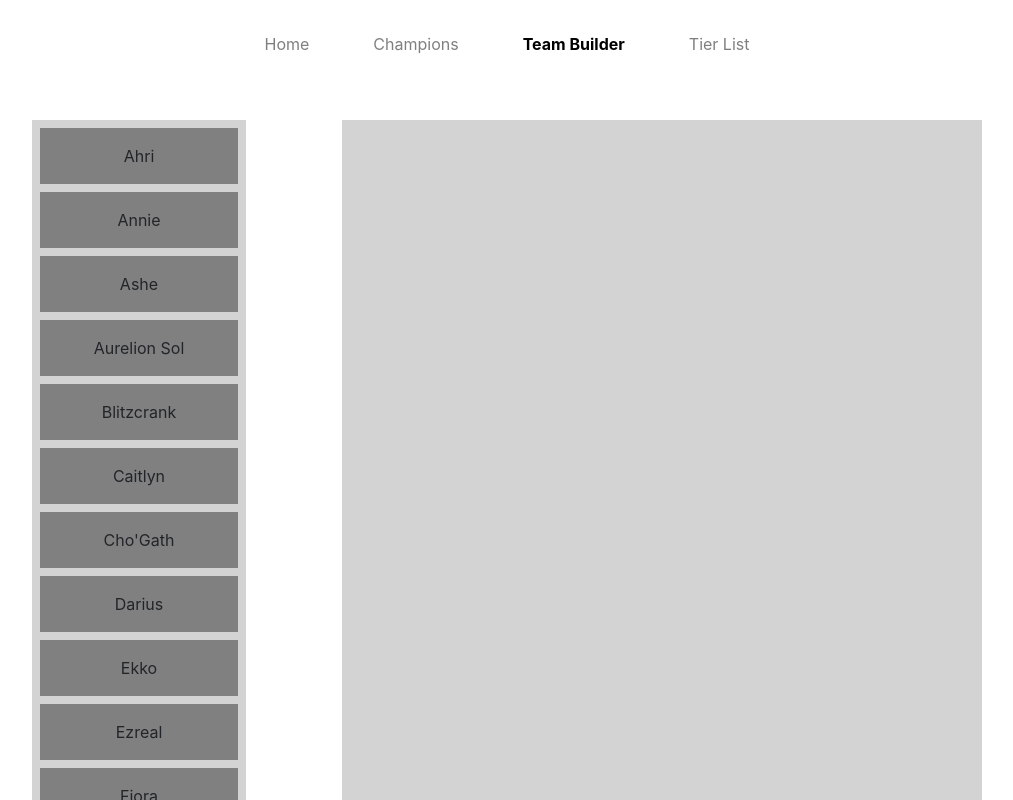
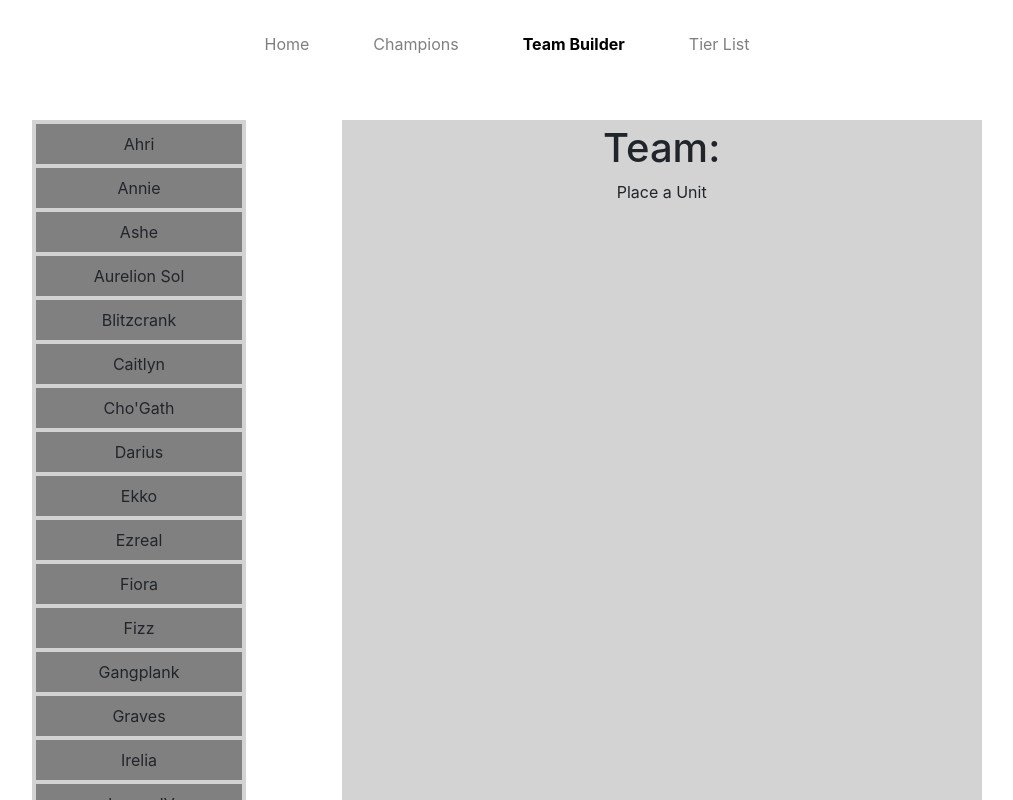
Before and after one commit to simpleCodify/TFT-AID, a React (Create React App) app: page /teambuilder in a window 1280 px wide. Shown: the top 800 px of the page, without its empty margins (133-1146 px from the left). Built offline with nearby package versions, Linux system fonts and the light colour scheme.

Commit message:
Updated Suggestion component

```diff
--- a/src/App.js
+++ b/src/App.js
@@ -1,5 +1,5 @@
 import React, {Component} from 'react';
-import { BrowserRouter as Router, Switch, Route } from 'react-router-dom';
+import { BrowserRouter as Switch, Route } from 'react-router-dom';
 import './App.css';
 
 // Components Imports
--- a/src/components/ChampionCard.js
+++ b/src/components/ChampionCard.js
@@ -21,7 +21,6 @@
 				<Card.Body className="p-0">
 						<Card.Text className="text-center">{name}</Card.Text>
 				</Card.Body>
-
 			</Card>
 
 			<Modal show={show} onHide={handleClose} centered>
--- a/src/components/NaviBar.js
+++ b/src/components/NaviBar.js
@@ -1,6 +1,6 @@
 import React from 'react';
 import { Navbar, Nav } from 'react-bootstrap';
-import { Link, NavLink } from 'react-router-dom';
+import { NavLink } from 'react-router-dom';
 
 const NaviBar = () => {
     return (
--- /dev/null
+++ b/src/components/SuggestionBlob.js
@@ -0,0 +1,62 @@
+import React, { Component } from "react";
+
+function SuggestionBlob(props) {
+	const {suggestions} = props
+	const suggest = Object.entries(suggestions)
+
+	const renderUnits = (arr) => (
+		arr.map((ea, idx) => {
+			return (
+				<p key={idx}>{ea}</p>
+			)
+		})
+	)
+
+	// console.log("Suggest", suggest)
+	// suggest.map((ea, idx) => {
+	// 	console.log("EACH", ea)
+	// 	console.log("Units", ea[1].unit)
+	// })
+	return suggest.map((ea, idx) =>
+		<div key={idx}>
+			<h1>{ea[0]}</h1>
+			{renderUnits(ea[1].unit)}
+		</div>
+	)
+}
+// class SuggestionBlob extends Component {
+//   constructor(props) {
+//     super(props);
+
+//     this.state = {
+//       suggestions: {},
+//     };
+// 	}
+
+// 	componentDidUpdate(prevProps, prevState) {
+// 		console.log(prevState)
+// 	}
+
+
+
+//   render() {
+// 		const { suggestions } = this.props;
+// 		console.log("Suggestions in Blob", suggestions)
+// 		console.log("Testing Blob", Object.entries(suggestions))
+// 		const suggest = Object.entries(suggestions)
+
+// 		const renderSuggestions = () => {
+// 			suggest.map((ea, idx) => (
+// 				<p>{ea[0]}</p>
+// 			))
+// 		}
+
+//     return (
+//       <div>
+//         {renderSuggestions()}
+//       </div>
+//     );
+//   }
+// }
+
+export default SuggestionBlob;
--- a/src/components/TeamBuilder.js
+++ b/src/components/TeamBuilder.js
@@ -1,7 +1,9 @@
 import React, { Component } from "react";
 import { DragDropContext, Droppable, Draggable } from "react-beautiful-dnd";
 import data from "../data/champions.json";
-import { Row, Col } from "react-bootstrap";
+import { suggestSynergy } from '../util';
+
+import SuggestionBlob from '../components/SuggestionBlob';
 
 // a little function to help us with reordering the result
 const reorder = (list, startIndex, endIndex) => {
@@ -29,7 +31,7 @@
   return result;
 };
 
-const grid = 8;
+const grid = 4;
 
 const getItemStyle = (isDragging, draggableStyle) => ({
   // some basic styles to make the items look a bit nicer
@@ -57,17 +59,25 @@
     this.state = {
       champions: data,
 			selected: [],
+			suggestTeam: [],
+      suggestUnits: [],
+			suggestItems: [],
+			suggestion: {}
     };
 	}
 
+	componentDidUpdate(prevProps, prevState) {
+		console.log(this.state.suggestion)
+	}
+
   id2List = {
-		droppable: 'champions',
-		droppable2: 'selected'
+    droppable: "champions",
+    droppable2: "selected",
   };
 
-	getList = id => this.state[this.id2List[id]];
+  getList = (id) => this.state[this.id2List[id]];
 
-    onDragEnd = result => {
+  onDragEnd = (result) => {
     const { source, destination } = result;
 
     // dropped outside the list
@@ -84,7 +94,7 @@
 
       let state = { items };
 
-            if (source.droppableId === 'droppable2') {
+      if (source.droppableId === "droppable2") {
         state = { selected: items };
       }
 
@@ -97,9 +107,13 @@
         destination
 			);
 
+			let currentTeam = result.droppable2
+			let keySuggestion = suggestSynergy(currentTeam)
+
       this.setState({
         champions: result.droppable,
-                selected: result.droppable2
+				selected: result.droppable2,
+				suggestion: keySuggestion
       });
     }
   };
@@ -108,6 +122,14 @@
   // But in this example everything is just done in one place for simplicity
 
   render() {
+    const { suggestion } = this.state;
+
+    const renderSuggestion = () => (
+      <div>
+        <h1>RENDERING SUGGESTION:</h1>
+      </div>
+    )
+
     return (
       <div className="text-center d-flex mx-auto justify-content-center">
         <DragDropContext onDragEnd={this.onDragEnd}>
@@ -116,12 +138,14 @@
               <div
                 className="col-md-2 mx-5"
                 ref={provided.innerRef}
-                            style={getListStyle(snapshot.isDraggingOver)}>
+                style={getListStyle(snapshot.isDraggingOver)}
+              >
                 {this.state.champions.map((item, index) => (
                   <Draggable
                     key={item.championId}
                     draggableId={item.name}
-                                    index={index}>
+                    index={index}
+                  >
                     {(provided, snapshot) => (
                       <div
                         ref={provided.innerRef}
@@ -130,7 +154,8 @@
                         style={getItemStyle(
                           snapshot.isDragging,
                           provided.draggableProps.style
-                                            )}>
+                        )}
+                      >
                         {item.name}
                       </div>
                     )}
@@ -146,12 +171,19 @@
               <div
                 className="col-md-6 mx-5"
                 ref={provided.innerRef}
-                            style={getListStyle(snapshot.isDraggingOver)}>
+                style={getListStyle(snapshot.isDraggingOver)}
+              >
+                <div>
+                  <h1>Team:</h1>
+									{Object.keys(suggestion).length !== 0  ? <SuggestionBlob suggestions={suggestion} /> : <p>Place a Unit</p>}
+
+                </div>
                 {this.state.selected.map((item, index) => (
                   <Draggable
                     key={item.championId}
                     draggableId={item.name}
-                                    index={index}>
+                    index={index}
+                  >
                     {(provided, snapshot) => (
                       <div
                         className="col-md-2"
@@ -161,7 +193,8 @@
                         style={getItemStyle(
                           snapshot.isDragging,
                           provided.draggableProps.style
-                                            )}>
+                        )}
+                      >
                         {item.name}
                       </div>
                     )}
@@ -172,7 +205,6 @@
             )}
           </Droppable>
         </DragDropContext>
-
       </div>
     );
   }
--- a/src/util.js
+++ b/src/util.js
@@ -1,3 +1,5 @@
+import tierlist from "./data/tierlist.json";
+
 const portraitBorderColors = [
   "#ababab",
   "#78bd6a",
@@ -49,29 +51,56 @@
 };
 
 export const getCostUnits = (data, num) => {
-	let filtered = data.filter(ea => ea.cost === num)
-	return filtered;
-}
-
-export const reorder = (list, startIndex, endIndex) => {
-	console.log("LIST: ", list)
-	const result = Array.from(list);
-	const [removed] = result.splice(startIndex, 1);
-	result.splice(endIndex, 0, removed);
-
-	return result;
+  let filtered = data.filter((ea) => ea.cost === num);
+  return filtered;
 };
 
-export const move = (source, destination, droppableSource, droppableDestination) => {
-	const sourceClone = Array.from(source);
-	const destClone = Array.from(destination);
-	const [removed] = sourceClone.splice(droppableSource.index, 1);
+let keySuggestion = {};
 
-	destClone.splice(droppableDestination.index, 0, removed);
+export const suggestSynergy = (currentTeam) => {
+	// console.log("currentTeam", currentTeam)
 
-	const result = {};
-	result[droppableSource.droppableId] = sourceClone;
-	result[droppableDestination.droppableId] = destClone;
+  function test(tier, unit) {
+    let unitName = unit.name
+    let tierName;
+    let units;
 
-	return result;
+    Object.entries(tier).forEach((ea) => {
+      const tierGrade = ea[0];
+      ea[1].forEach((ins) => {
+				tierName = ins.name;
+        units = ins.units;
+        if (units.includes(unitName)) {
+          // console.log("Found a match inside units", units)
+
+          let reqUnits = {}
+          reqUnits.unit = units
+          let unitIndex = reqUnits.unit.indexOf(unitName)
+          reqUnits.unit.splice(unitIndex, 1);
+
+					keySuggestion[tierName] = reqUnits
+					keySuggestion[tierName]["grade"] = tierGrade
+        }
+      });
+    });
+    // console.log("test: ending keySuggestion:", keySuggestion);
+  }
+
+
+  function arraytest(currentTeam) {
+    const tierABC = JSON.parse(JSON.stringify(tierlist))
+
+		if (currentTeam.length < 1) {
+      keySuggestion = {}
+    }
+    else {
+    // console.log("arraytest: currentTeam : " , currentTeam);
+    currentTeam.forEach((ea) => {
+      test(tierABC, ea);
+    });
+    }
+	}
+
+  arraytest(currentTeam);
+	return keySuggestion
 };
```
Lines whose indentation alone changed are shown as unchanged.
